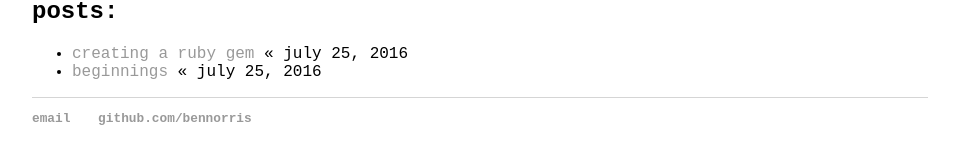
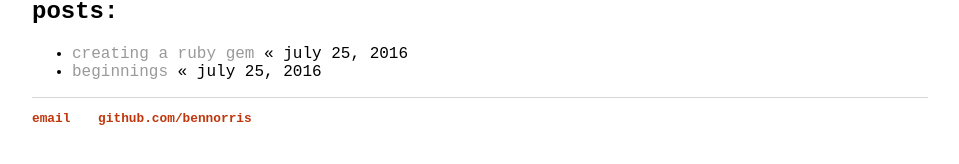
Before and after one commit to bennorris/blog, a Jekyll site: the page built from index.html, in a window 1280 px wide. Shown: the part 281-445 px from the top of the page, without its empty margins (160-1119 px from the left). Built offline with Jekyll 4.4.1, drawn with Linux system fonts in a browser that asks for light colours.

Commit message:
styling in footer

```diff
--- a/css/main.css
+++ b/css/main.css
@@ -18,6 +18,10 @@ a {
 }
 
 nav a {
+  color: #BF360C;
+}
+
+footer a {
   color: #BF360C;
 }
 
```
